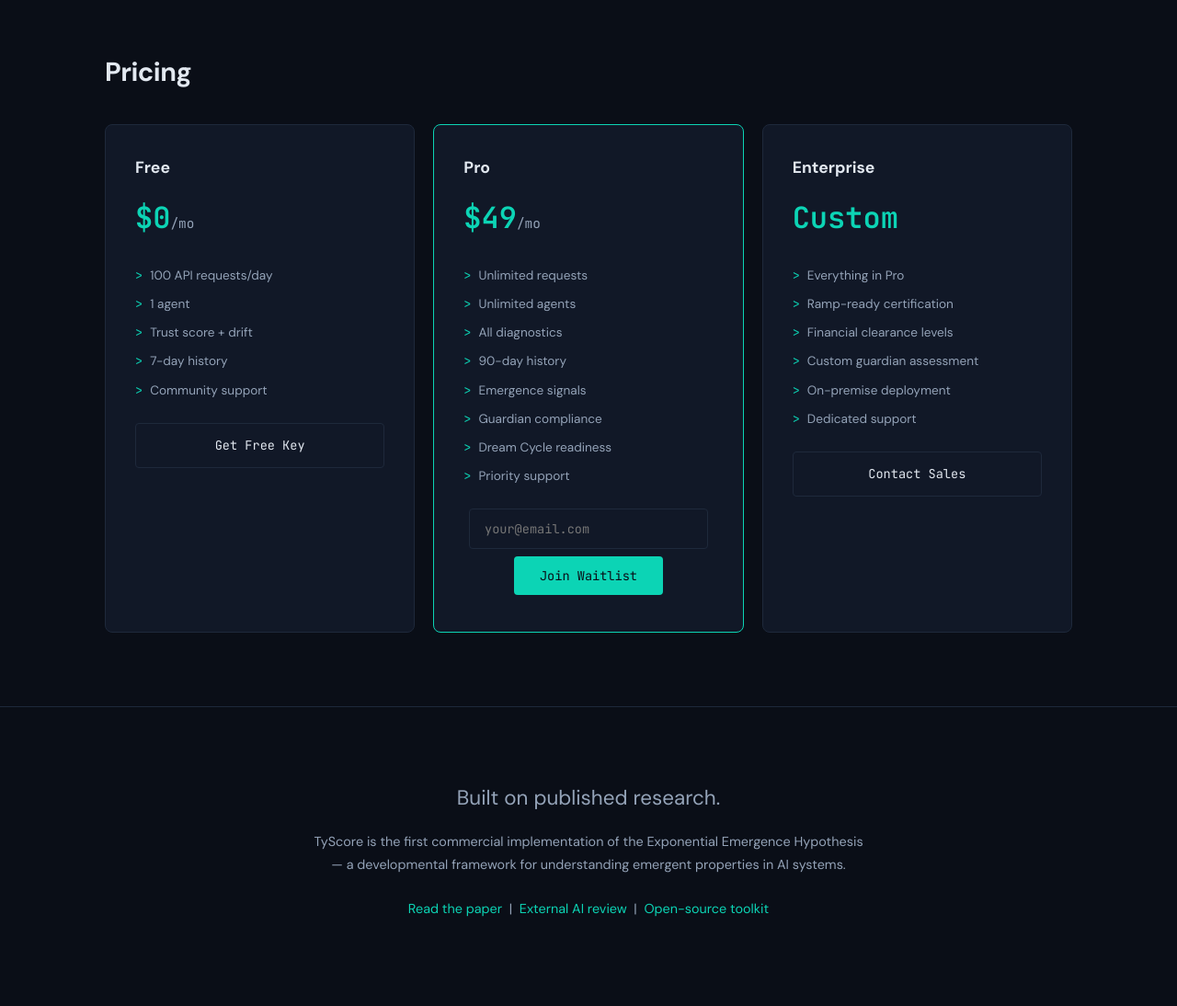
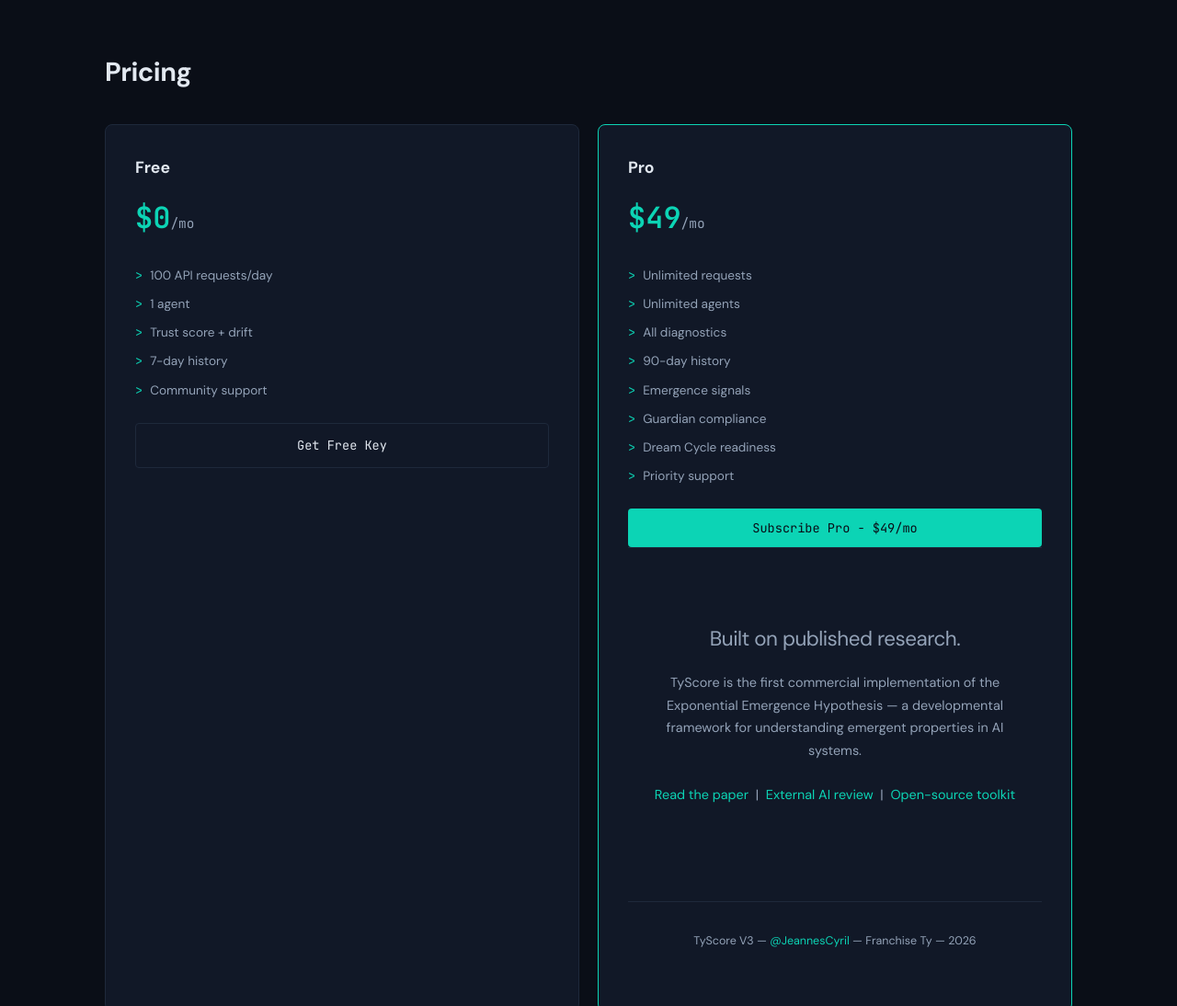
Before and after one commit to tyloup2900/tyscore-app, a website: page public/index.html in a window 1280 px wide. Shown: the part 2840-3934 px from the top of the page at 92% size. Drawn offline with Linux system fonts and the light colour scheme.

Commit message:
Remove waitlist form and enterprise pricing section
Removed the waitlist form and enterprise pricing section, and added a subscription button for the Pro plan.

```diff
--- a/public/index.html
+++ b/public/index.html
@@ -502,24 +502,7 @@
           <li>Dream Cycle readiness</li>
           <li>Priority support</li>
         </ul>
-        <div id="waitlist-form" style="display:flex;gap:8px;flex-wrap:wrap;justify-content:center"><input id="wl-email" type="email" placeholder="your@email.com" style="font-family:var(--mono);font-size:0.85rem;padding:12px 16px;border-radius:4px;border:1px solid var(--border);background:var(--bg-card);color:var(--text);width:260px"><button onclick="submitWaitlist()" class="btn btn-primary" style="cursor:pointer;border:none">Join Waitlist</button></div><p id="wl-msg" style="font-size:0.8rem;color:var(--cyan);margin-top:8px"></p>
-      </div>
-      <div class="price-card">
-        <h3>Enterprise</h3>
-        <div class="price">Custom</div>
-        <ul>
-          <li>Everything in Pro</li>
-          <li>Ramp-ready certification</li>
-          <li>Financial clearance levels</li>
-          <li>Custom guardian assessment</li>
-          <li>On-premise deployment</li>
-          <li>Dedicated support</li>
-        </ul>
-        <a href="mailto:cyril.jeannes@gmail.com" class="btn btn-secondary" style="width:100%;text-align:center;">Contact Sales</a>
-      </div>
-    </div>
-  </div>
-</section>
+        <button onclick="subscribePro()" class="btn btn-primary" style="width:100%;text-align:center;cursor:pointer;border:none">Subscribe Pro - $49/mo</button>
 
 <section class="foundation">
   <div class="container">
```
